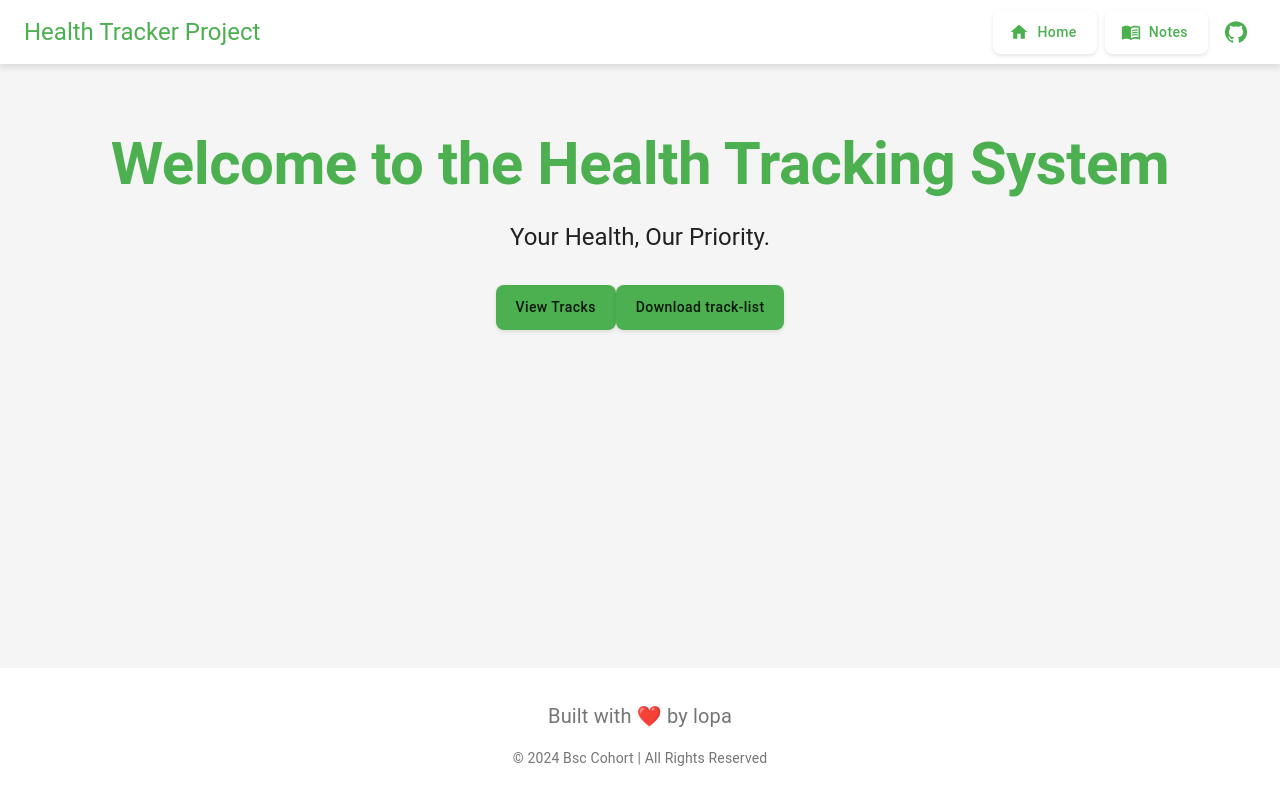
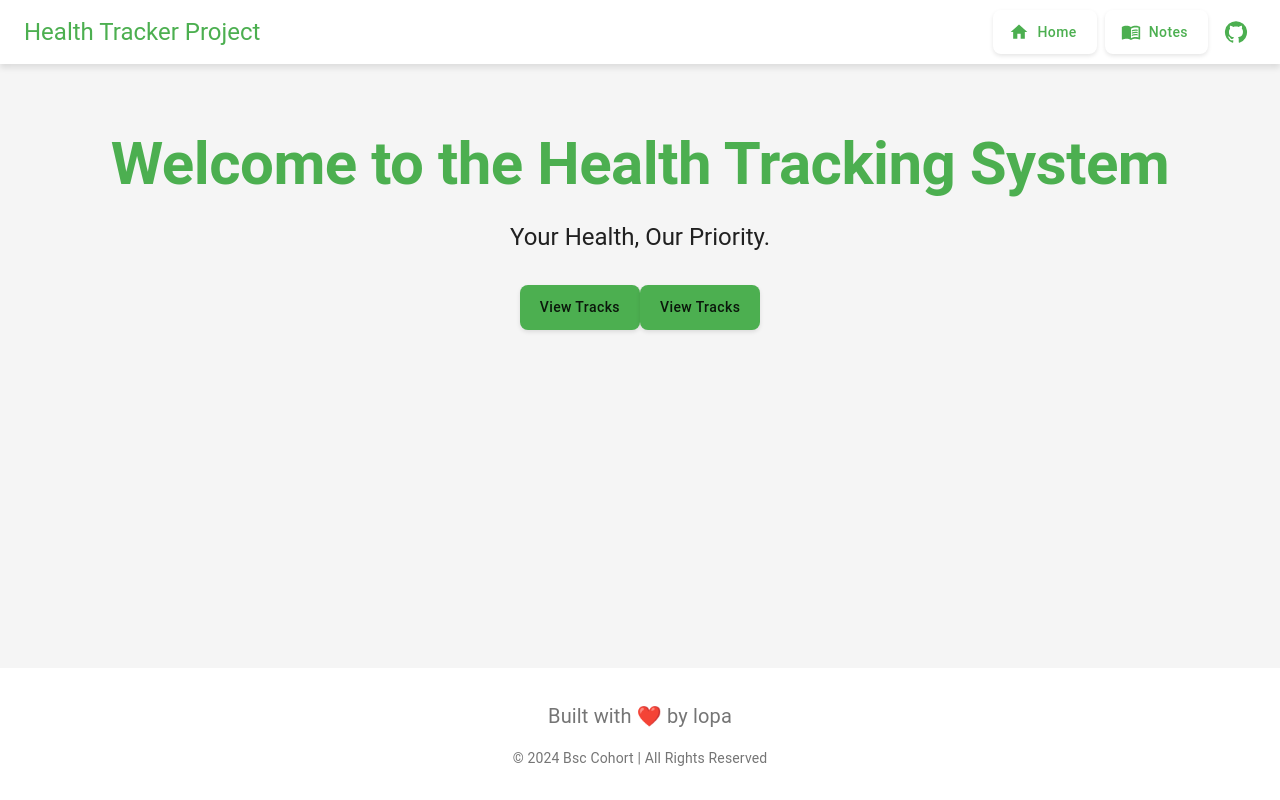
Before and after one commit to lopa9/HealthTracker, a React (Create React App) app in the folder client/: page / in a window 1280 px wide. Built offline with nearby package versions, Linux system fonts and the light colour scheme.

Commit message:
button added

```diff
--- a/client/src/components/ExportPage.js
+++ b/client/src/components/ExportPage.js
@@ -100,10 +100,7 @@ const ExportPage = () => {
               content += `caloriesBurned: ${track.caloriesBurned}\n`;
               content += `distanceCovered: ${track.distanceCovered}\n`;
               content += `weight: ${track.weight}\n`;
-            //   content += `Publisher: ${book.publisher}\n`;
-            //   content += `Admite Date: ${new Date(patient.admite_Date).toLocaleDateString()}\n`;
-            //   content += `Description: ${patient.description || 'N/A'}\n`;
-            //   content += '\n----------------------------\n\n';
+
             });
             const blob = new Blob([content], { type: 'text/plain;charset=utf-8' });
             saveAs(blob, 'track-list.txt');
--- a/client/src/components/HomePage.js
+++ b/client/src/components/HomePage.js
@@ -21,9 +21,13 @@ const HomePage = () => {
           View Tracks
         </Button>
 
-        <Button component={Link} to="/export" color="primary"
-          variant="contained" >
-          Download track-list
+        <Button
+          component={Link}
+          to="/track-list"
+          color="primary"
+          variant="contained"
+        >
+          View Tracks
         </Button>
       </Box>
     </Container>
```
